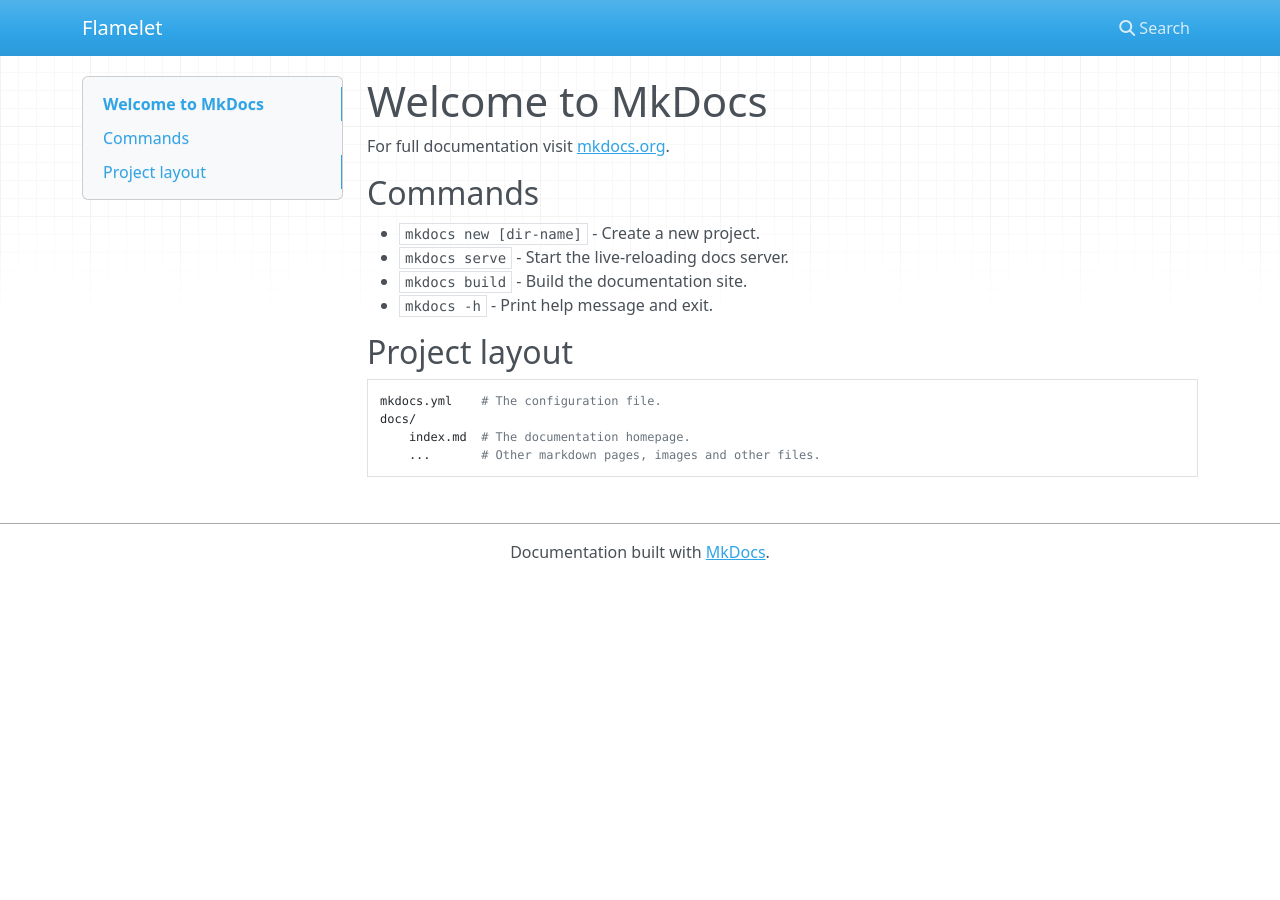
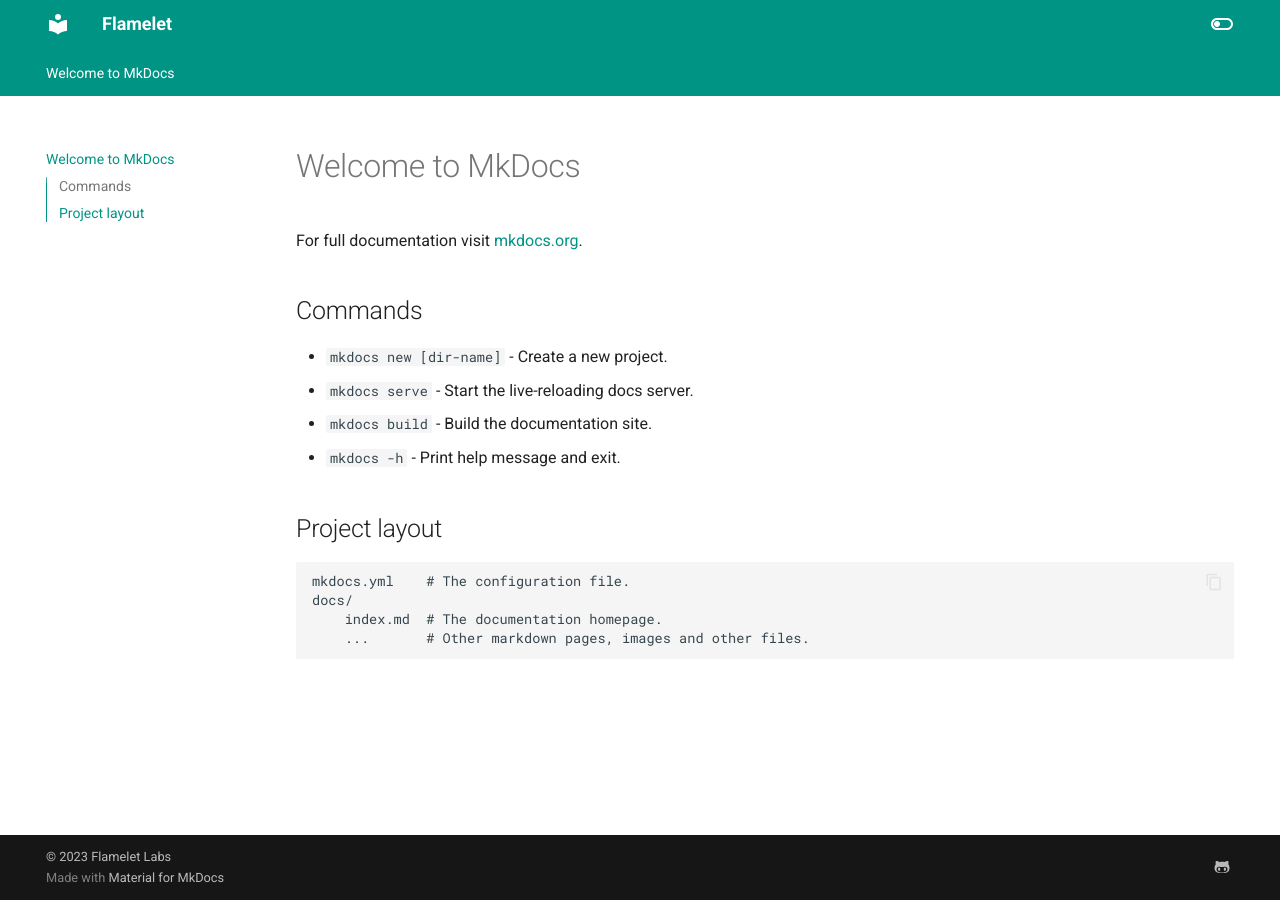
Before and after one commit to flameletlabs/flamelet, an MkDocs documentation site: the page built from docs/index.md, in a window 1280 px wide. Built offline with MkDocs 1.6.1 and Material for MkDocs 9.7.7, drawn with Linux system fonts in a browser that asks for light colours; nearby versions of some CDN libraries.

Commit message:
Way to documentation

```diff
--- a/docs/requirements.txt
+++ b/docs/requirements.txt
@@ -1 +1,4 @@
 mkdocs
+mkdocs-material
+pillow
+cairosvg
--- a/mkdocs.yml
+++ b/mkdocs.yml
@@ -1 +1,56 @@
 site_name: Flamelet
+site_url: https://flameletlabs.github.io/flamelet/
+theme:
+  name: material
+  features:
+    - navigation.tabs
+    - navigation.sections
+    - toc.integrate
+    - navigation.top
+    - search.suggest
+    - search.highlight
+    - content.tabs.link
+    - content.code.annotation
+    - content.code.copy
+  language: en
+  palette:
+    - scheme: default
+      toggle:
+        icon: material/toggle-switch-off-outline
+        name: Switch to dark mode
+      primary: teal
+      accent: purple
+    - scheme: slate
+      toggle:
+        icon: material/toggle-switch
+        name: Switch to light mode
+      primary: teal
+      accent: lime
+
+plugins:
+  - social
+
+extra:
+  social:
+    - icon: fontawesome/brands/github-alt
+      link: https://github.com/flameletlabs/flamelet
+
+markdown_extensions:
+  - pymdownx.highlight:
+      anchor_linenums: true
+  - pymdownx.inlinehilite
+  - pymdownx.snippets
+  - admonition
+  - pymdownx.arithmatex:
+      generic: true
+  - footnotes
+  - pymdownx.details
+  - pymdownx.superfences
+  - pymdownx.mark
+  - attr_list
+  - pymdownx.emoji:
+      emoji_index: !!python/name:materialx.emoji.twemoji
+      emoji_generator: !!python/name:materialx.emoji.to_svg
+
+copyright: |
+  &copy; 2023 <a href="https://github.com/flameletlabs/flamelet"  target="_blank" rel="noopener">Flamelet Labs</a>
```
